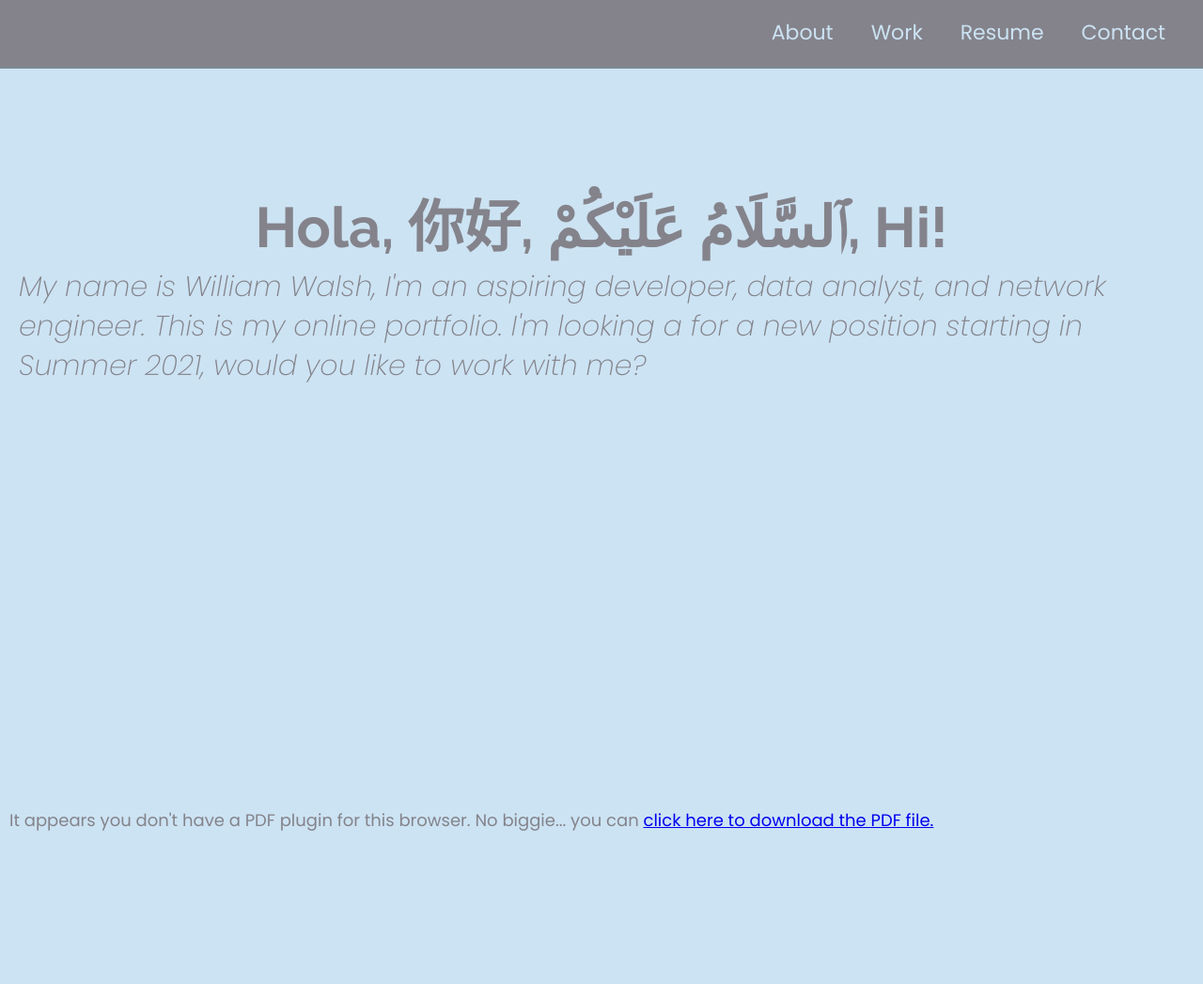
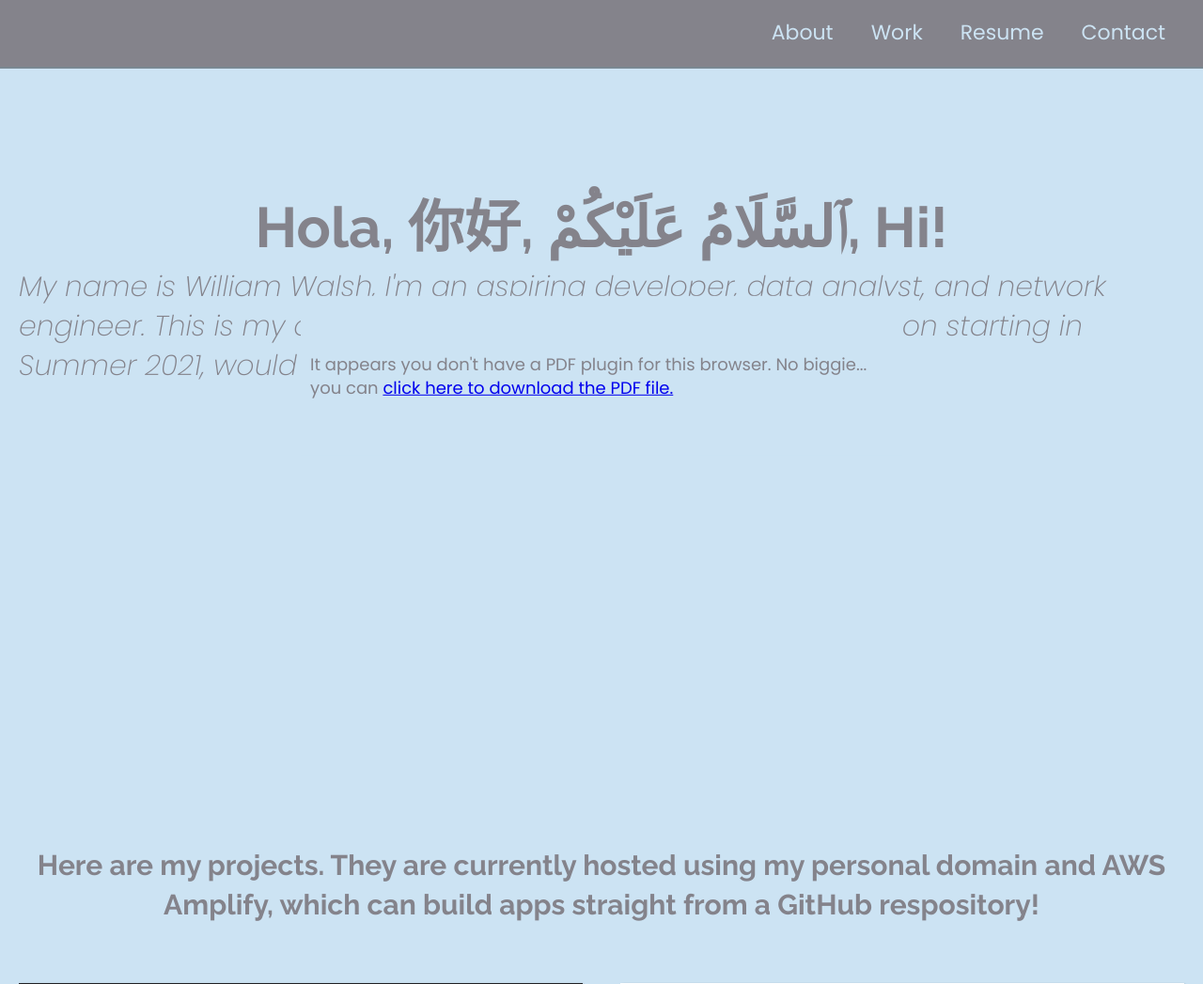
Before and after one commit to willwalsh96/Thanos, a PHP site: page /index.html in a window 1280 px wide. Shown: the top 1047 px of the page at 94% size. Run offline with PHP 8.4, Linux system fonts and the light colour scheme; some libraries are stand-ins or nearby versions.

Commit message:
pdf ember center attempt

```diff
--- a/stylesheet.css
+++ b/stylesheet.css
@@ -182,6 +182,12 @@ oimg {
 }
 
 .resume {
+  position: absolute;
+    margin: auto;
+    top: 50%;
+    left: 50%;
+    transform: translate(-50%, -50%);
+
 align-items: center;
 background-color: #cce3f3;
 padding: 6rem 1rem;
```
